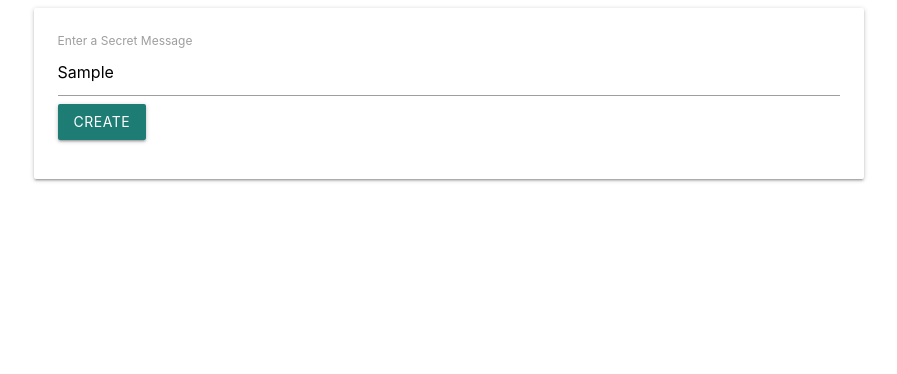
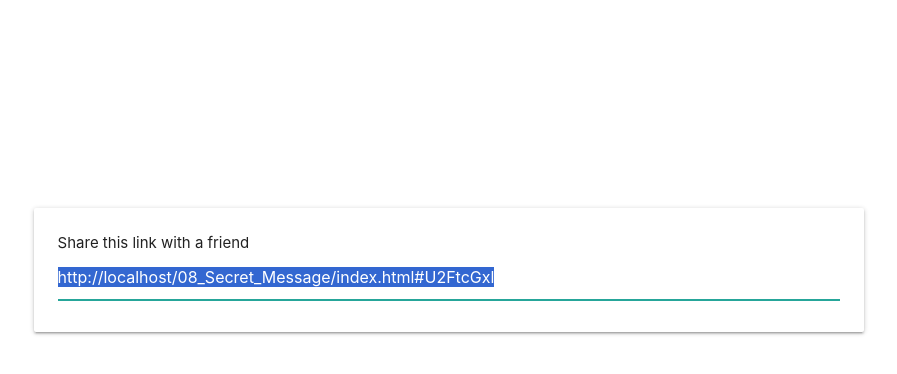
Before and after one commit to NightmanCZ90/Javascript-Modern, a plain HTML site: page 08_Secret_Message/index.html in a window 1280 px wide. Both pictures are taken after typing "Sample" into the empty fields and a click on the button "CREATE". Shown: the whole page, without its empty margins (191-1088 px from the left). Drawn offline with nearby package versions, Linux system fonts and the light colour scheme.

Commit message:
add secret message code

```diff
--- a/08_Secret_Message/index.html
+++ b/08_Secret_Message/index.html
@@ -3,17 +3,36 @@
   <meta charset="UTF-8">
   <meta name="viewport" content="width=device-width, initial-scale=1.0">
   <link rel="stylesheet" href="https://cdnjs.cloudflare.com/ajax/libs/materialize/1.0.0/css/materialize.min.css">
-  <title>Document</title>
+  <style>
+    .row {
+      margin-top: 25vh;
+    }
+  </style>
+  <title>Secret Message</title>
 </head>
 <body>
   <div class="row">
     <div class="col s8 offset-s2">
-      <div class="card-panel">
+      <div id="message-show" class="card-panel hide">
+        <h1></h1>
+        <div>
+          <a href="./index.html">Create your own secret message</a>
+        </div>
+      </div>
+
+      <div id="message-form" class="card-panel">
         <form action="">
           <label for="">Enter a Secret Message</label>
-          <input type="text">
+          <input id="message-input">
           <button class="btn">Create</button>
         </form>
+      </div>
+
+      <div id="link-form" class="card-panel hide">
+        <div>
+          Share this link with a friend
+          <input id="link-input">
+        </div>
       </div>
     </div>
   </div>
--- a/08_Secret_Message/index.js
+++ b/08_Secret_Message/index.js
@@ -1,6 +1,24 @@
+const { hash } = window.location;
+
+const message = atob(hash.replace('#', ''));
+
+if (message) {
+  document.querySelector('#message-form').classList.add('hide');
+  document.querySelector('#message-show').classList.remove('hide');
+
+  document.querySelector('h1').innerHTML = message;
+}
+
 document.querySelector('form').addEventListener('submit', event => {
   event.preventDefault();
 
-  const input = document.querySelector('input');
-  console.log(input.value)
-})
+  document.querySelector('#message-form').classList.add('hide');
+  document.querySelector('#link-form').classList.remove('hide');
+
+  const input = document.querySelector('#message-input');
+  const encrypted = btoa(input.value);
+
+  const linkInput = document.querySelector('#link-input');
+  linkInput.value = `${window.location}#${encrypted}`;
+  linkInput.select();
+});
```
